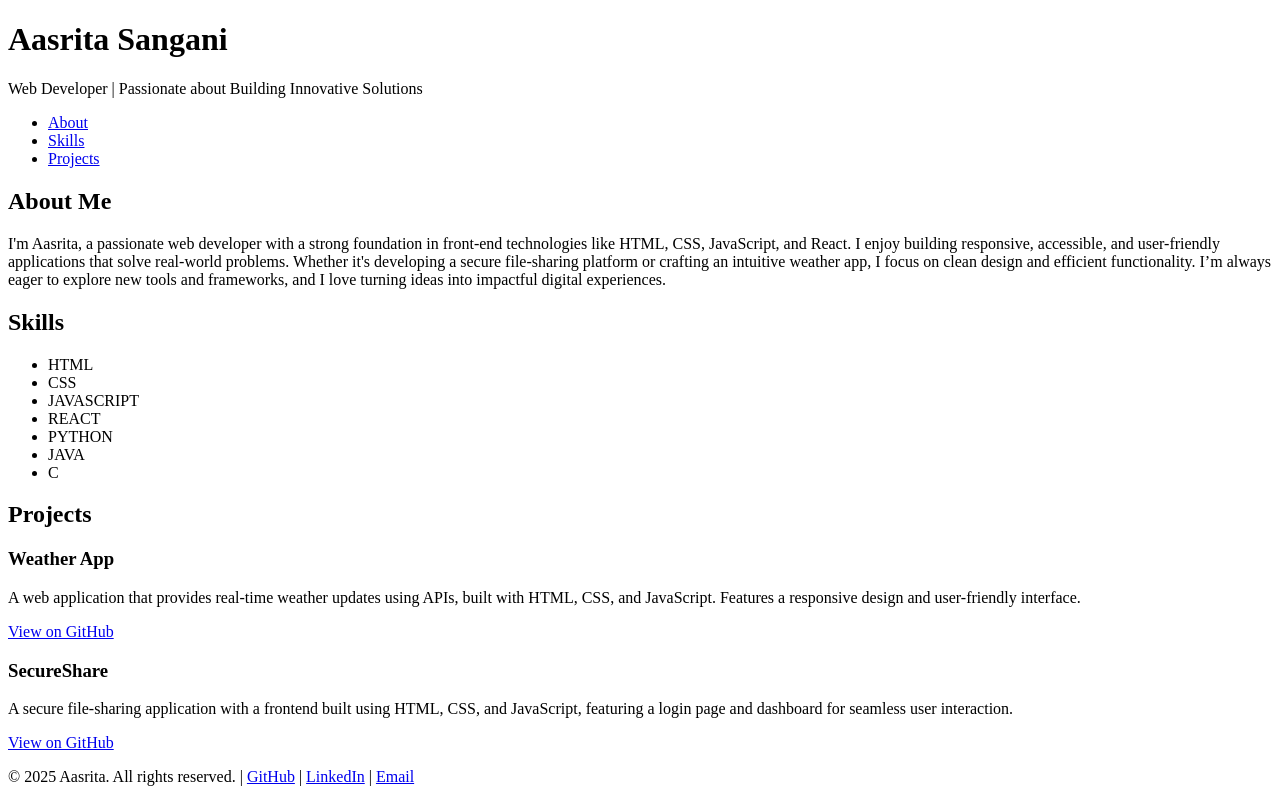
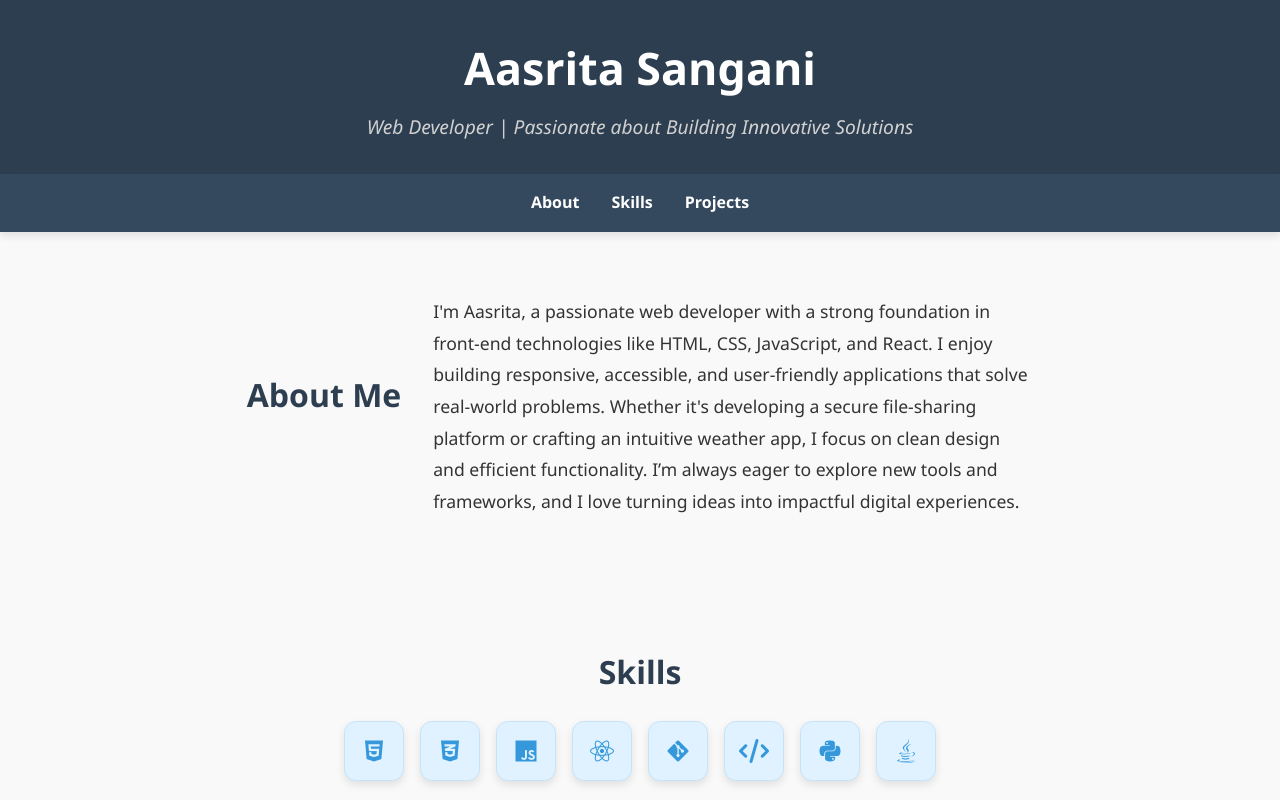
Before and after one commit to aasrita796/My-Portfolio, a plain HTML site: page portfolio/index.html in a window 1280 px wide. Shown: the top 800 px of the page. Drawn offline with Linux system fonts and the light colour scheme.

Commit message:
Update index.html

```diff
--- a/portfolio/index.html
+++ b/portfolio/index.html
@@ -4,7 +4,7 @@
     <meta charset="UTF-8">
     <meta name="viewport" content="width=device-width, initial-scale=1.0">
     <title>Aasrita's Portfolio</title>
-    <!-- <link rel="stylesheet" href="https://cdnjs.cloudflare.com/ajax/libs/font-awesome/6.4.0/css/all.min.css" integrity="sha512-iecdLmaskl7CVkqkXNQ/ZH/XLlvWZOJyj7Yy7tcenmpD1ypASozpmT/E0iPtmFIB46ZmdtAc9eNBvH0H/ZpiBw==" crossorigin="anonymous" referrerpolicy="no-referrer" />
+    <link rel="stylesheet" href="https://cdnjs.cloudflare.com/ajax/libs/font-awesome/6.4.0/css/all.min.css" integrity="sha512-iecdLmaskl7CVkqkXNQ/ZH/XLlvWZOJyj7Yy7tcenmpD1ypASozpmT/E0iPtmFIB46ZmdtAc9eNBvH0H/ZpiBw==" crossorigin="anonymous" referrerpolicy="no-referrer" />
     <style>
 
         :root {
@@ -241,7 +241,7 @@ footer a:hover {
 }
 
 
-    </style> -->
+    </style>
 </head>
 <body>
     <header>
@@ -268,23 +268,14 @@ footer a:hover {
     <section id="skills" class="skills">
         <h2>Skills</h2>
         <ul>
-            <!-- <li><i class="fab fa-html5"></i></li>
+            <li><i class="fab fa-html5"></i></li>
             <li><i class="fab fa-css3-alt"></i></li>
             <li><i class="fab fa-js"></i></li>
             <li><i class="fab fa-react"></i></li>
             <li><i class="fab fa-git-alt"></i></li>
             <li><i class="fas fa-code"></i></li>
             <li><i class="fab fa-python"></i></li>
-            <li><i class="fab fa-java"></i></li> -->
-
-            <li>HTML</li>
-            <li>CSS</li>
-            <li>JAVASCRIPT</li>
-            <li>REACT</li>
-            <li>PYTHON</li>
-            <li>JAVA</li>
-            <li>C</li>
-
+            <li><i class="fab fa-java"></i></li>
         </ul>
     </section>
     <section id="projects" class="projects">
```
